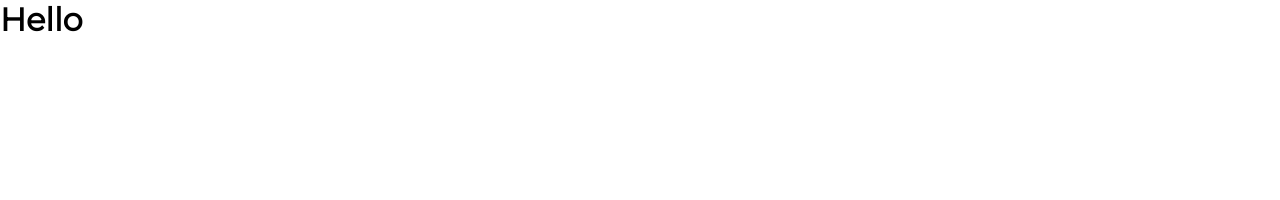
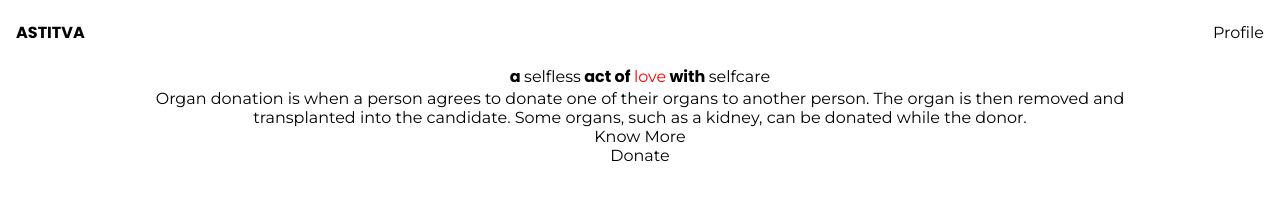
Before and after one commit to C0deepak/pwHackathon, a plain HTML site: page index.html in a window 1280 px wide. Drawn offline with Linux system fonts and the light colour scheme.

Commit message:
Just started

```diff
--- a/index.html
+++ b/index.html
@@ -1,17 +1,39 @@
 <!DOCTYPE html>
 <html lang="en">
-<head>
-    <meta charset="UTF-8">
-    <meta http-equiv="X-UA-Compatible" content="IE=edge">
-    <meta name="viewport" content="width=device-width, initial-scale=1.0">
+  <head>
+    <meta charset="UTF-8" />
+    <meta http-equiv="X-UA-Compatible" content="IE=edge" />
+    <meta name="viewport" content="width=device-width, initial-scale=1.0" />
     <title>Ananta</title>
-    <link rel="stylesheet" href="./style.css">
-</head>
-<body>
-    <h1>Hello</h1>
+    <link rel="stylesheet" href="./style.css" />
+  </head>
+  <body>
+    <nav>
+      <div class="navLeft">ASTITVA</div>
+      <div class="navRight">
+        <a href="#">Profile</a>
+      </div>
+    </nav>
 
-
+    <div class="hero">
+      <div class="heroWrapper">
+        <div class="heroHeading">
+          a <span>selfless</span> act of <span class="red" style="color: red;">love</span> with
+          <span>selfcare</span>
+        </div>
+        <div class="heroPara">
+          Organ donation is when a person agrees to donate one of their organs
+          to another person. The organ is then removed and transplanted into the
+          candidate. Some organs, such as a kidney, can be donated while the
+          donor.
+        </div>
+        <div class="heroBtn">
+          <a href="#"><div class="secondaryBtn">Know More</div></a>
+          <a href="#"><div class="primaryBtn">Donate</div></a>
+        </div>
+      </div>
+    </div>
 
     <script src="./script.js"></script>
-</body>
+  </body>
 </html>
--- a/style.css
+++ b/style.css
@@ -5,3 +5,36 @@
     box-sizing: border-box;
     font-family: 'Montserrat', sans-serif;
 }
+a{
+    text-decoration: none;
+    color: #000;
+}
+nav{
+    display: flex;
+    align-items: center;
+    justify-content: space-between;
+    position: fixed;
+    top: 0; left: 0;
+    padding: 0 1rem;
+    height: 65px;
+    width: 100%;
+}
+.navLeft{
+    font-family: 'Poppins', sans-serif;
+}
+.hero{
+    height: 100vh;
+    width: 100%;
+}
+.heroWrapper{
+    width: 80%;
+    margin: 4rem auto;
+    display: flex;
+    flex-direction: column;
+    align-items: center;
+    text-align: center;
+}
+.heroHeading{
+    font-family: 'Poppins', sans-serif;
+
+}
```
